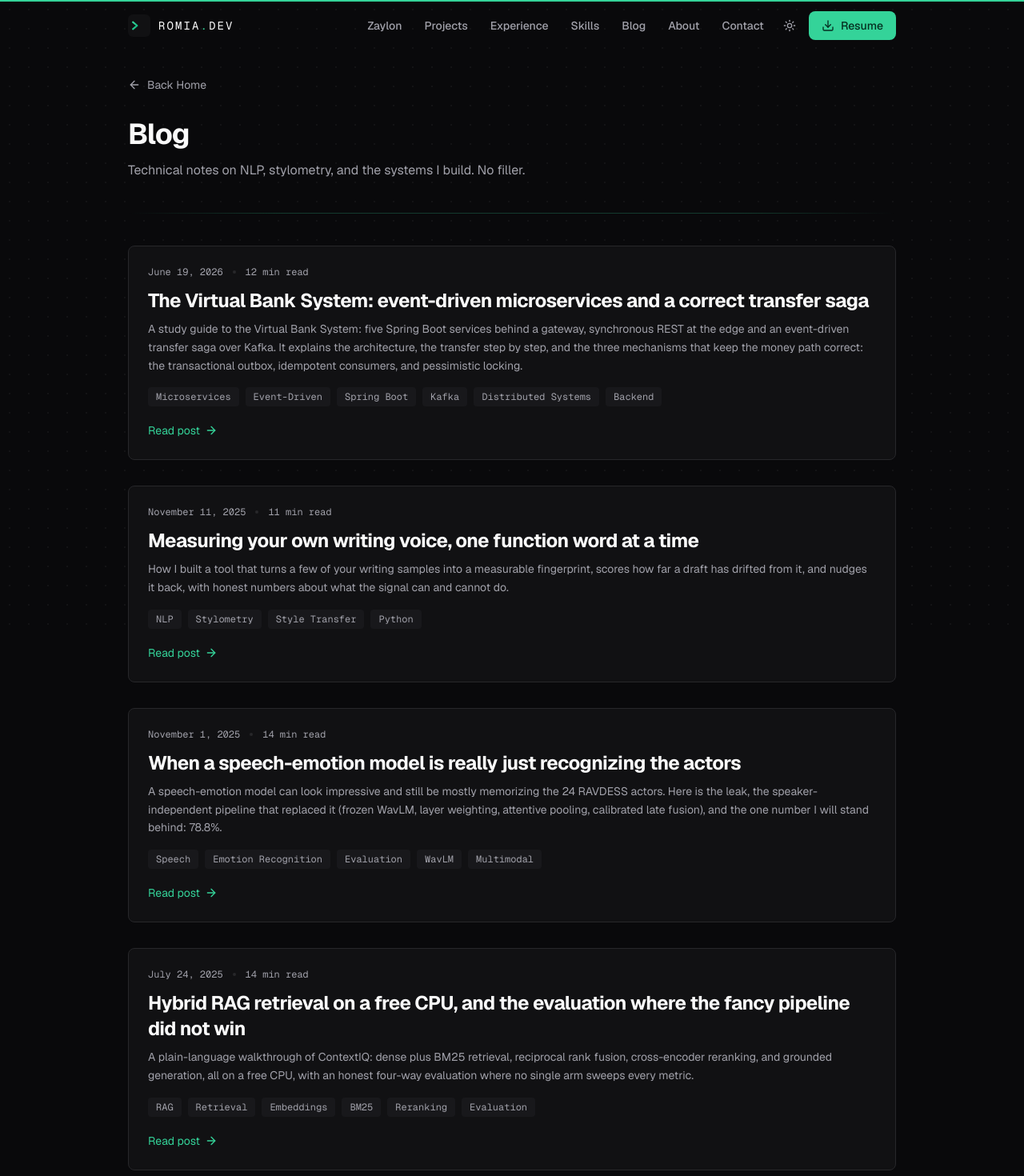
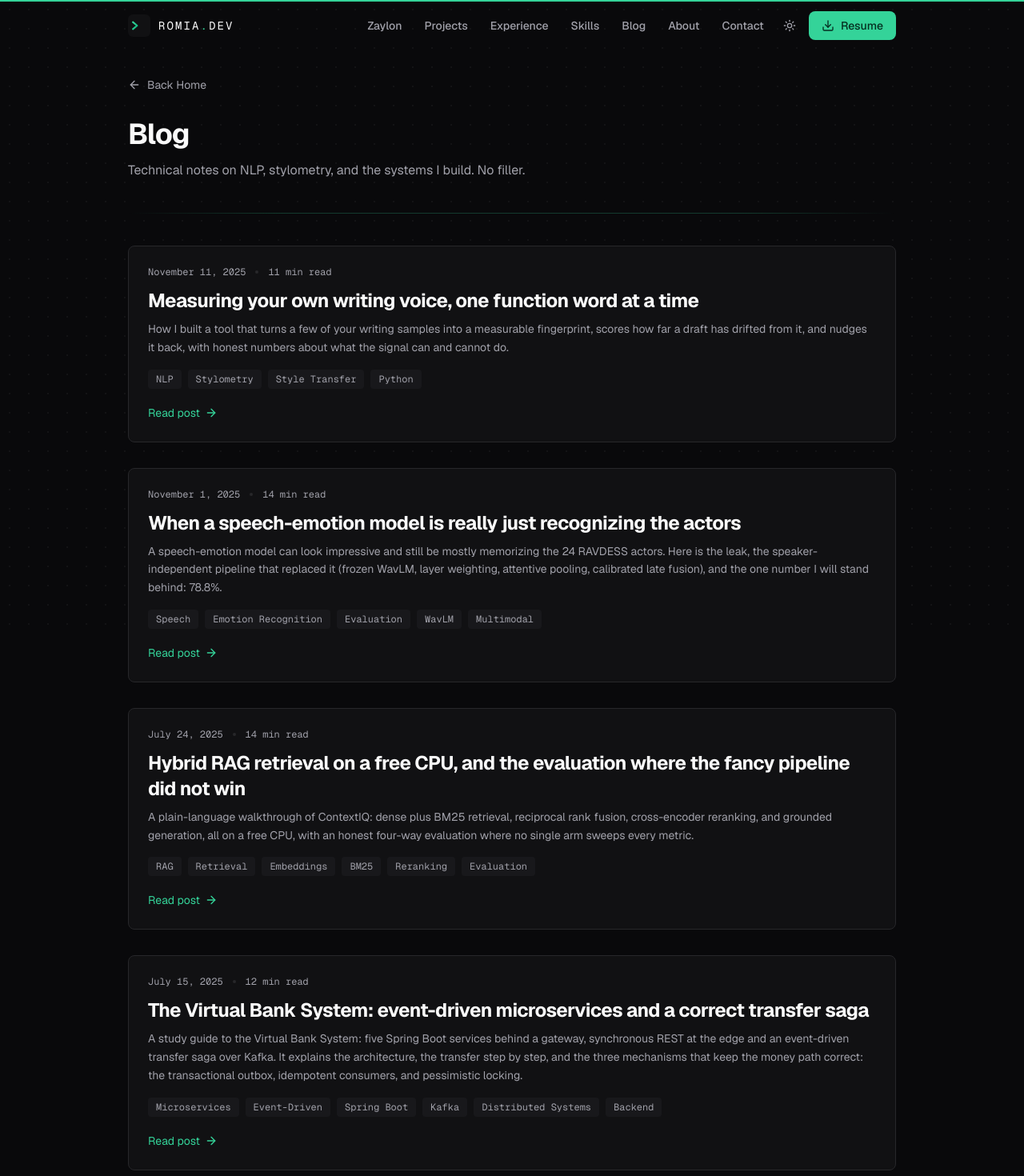
Before and after one commit to Ab-Romia/romia.dev, a Next.js app: page /blog in a window 1280 px wide. Shown: the top 1470 px of the page at 80% size. Built offline with nearby package versions, Linux system fonts and the light colour scheme.

Commit message:
Date the Virtual Bank post to July 2025 and make the figure captions date-neutral

```diff
--- a/src/data/blog.ts
+++ b/src/data/blog.ts
@@ -25,7 +25,7 @@ export const BLOG_POSTS: BlogPost[] = [
     "title": "The Virtual Bank System: event-driven microservices and a correct transfer saga",
     "slug": "event-driven-bank-transfer-saga",
     "description": "A study guide to the Virtual Bank System: five Spring Boot services behind a gateway, synchronous REST at the edge and an event-driven transfer saga over Kafka. It explains the architecture, the transfer step by step, and the three mechanisms that keep the money path correct: the transactional outbox, idempotent consumers, and pessimistic locking.",
-    "date": "2026-06-19",
+    "date": "2025-07-15",
     "tags": [
       "Microservices",
       "Event-Driven",
@@ -77,13 +77,13 @@ export const BLOG_POSTS: BlogPost[] = [
       {
         "type": "figure",
         "src": "/blog/virtual-bank/transfer.png",
-        "alt": "The Transfer money screen. A form moves funds from a CHECKING account ending 4917 ($3,200.00) to a destination account id, with an amount of 750. Below it a card shows a COMPLETED transfer of $750.00 with a HISTORY listing REQUESTED then COMPLETED, both timestamped Jun 19, 2026, 2:46 PM.",
+        "alt": "The Transfer money screen. A form moves funds from a CHECKING account ending 4917 ($3,200.00) to a destination account id, with an amount of 750. Below it a card shows a COMPLETED transfer of $750.00 with a HISTORY listing REQUESTED then COMPLETED, each with a timestamp.",
         "caption": "A $750.00 transfer settled to COMPLETED, with the audit history audit-service recorded from the event streams: REQUESTED, then COMPLETED, each timestamped."
       },
       {
         "type": "figure",
         "src": "/blog/virtual-bank/dashboard-activity.png",
-        "alt": "The dashboard after the transfer. The CHECKING account ending 4917 now shows $2,450.00 and the SAVINGS account ending 7908 shows $750.00. A Recent transfers table lists one row dated Jun 19, 2026, 2:46 PM, from an account ending c35b to one ending 2b0c, amount $750.00, status COMPLETED.",
+        "alt": "The dashboard after the transfer. The CHECKING account ending 4917 now shows $2,450.00 and the SAVINGS account ending 7908 shows $750.00. A Recent transfers table lists one row from an account ending c35b to one ending 2b0c, amount $750.00, status COMPLETED.",
         "caption": "After the transfer: checking dropped from $3,200.00 to $2,450.00, savings rose to $750.00, and the recent-transfers panel shows the completed movement."
       },
       {
```
